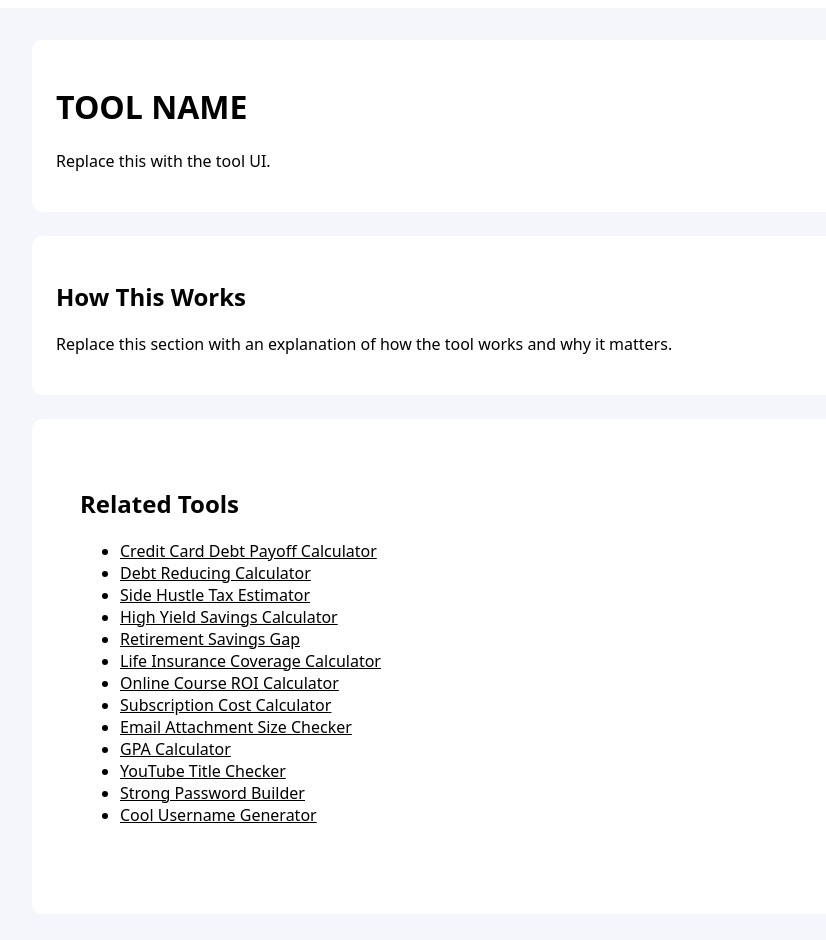
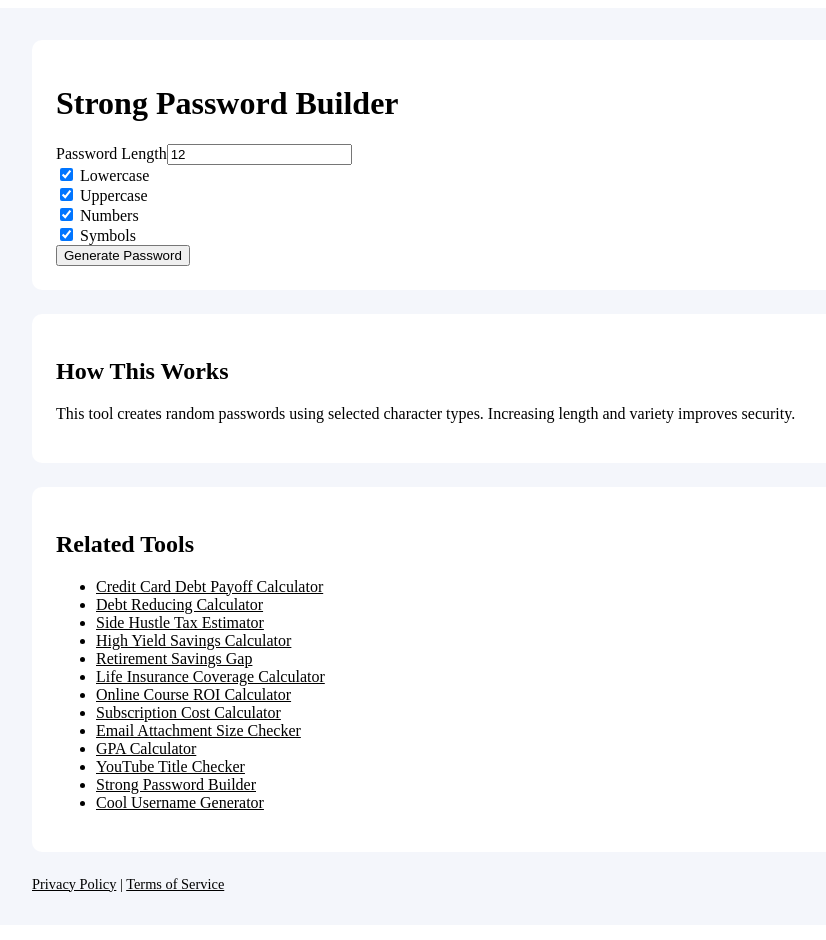
Before and after one commit to onlylivingheartdonor-ops/strongpasswordbuilder, a Next.js app: page / in a window 1280 px wide. Shown: the top 940 px of the page, without its empty margins (158-984 px from the left). Built offline with nearby package versions, Linux system fonts and the light colour scheme.

Commit message:
restore full page with links

```diff
--- a/app/page.js
+++ b/app/page.js
@@ -1,123 +1,86 @@
 "use client"
 
+import { useState } from "react"
+
 export default function Page() {
+  const [length, setLength] = useState(12)
+  const [includeUpper, setIncludeUpper] = useState(true)
+  const [includeLower, setIncludeLower] = useState(true)
+  const [includeNumbers, setIncludeNumbers] = useState(true)
+  const [includeSymbols, setIncludeSymbols] = useState(true)
+  const [password, setPassword] = useState("")
+
+  const generatePassword = () => {
+    let chars = ""
+    if (includeLower) chars += "abcdefghijklmnopqrstuvwxyz"
+    if (includeUpper) chars += "ABCDEFGHIJKLMNOPQRSTUVWXYZ"
+    if (includeNumbers) chars += "0123456789"
+    if (includeSymbols) chars += "!@#$%^&*()_+[]{}<>?"
+
+    if (!chars) {
+      setPassword("Select at least one option")
+      return
+    }
+
+    let result = ""
+    for (let i = 0; i < length; i++) {
+      result += chars[Math.floor(Math.random() * chars.length)]
+    }
+
+    setPassword(result)
+  }
+
   return (
-    <main
-      style={{
-        maxWidth: "900px",
-        margin: "0 auto",
-        padding: "2rem",
-        background: "#f4f6fb",
-        minHeight: "100vh",
-        fontFamily: "system-ui, -apple-system, sans-serif"
-      }}
-    >
-      <div
-        style={{
-          background: "#ffffff",
-          padding: "1.5rem",
-          borderRadius: "10px",
-          marginBottom: "1.5rem"
-        }}
-      >
-        <h1>TOOL NAME</h1>
-        <p>Replace this with the tool UI.</p>
+    <main style={{ maxWidth: "900px", margin: "0 auto", padding: "2rem", background: "#f4f6fb", minHeight: "100vh" }}>
+
+      {/* TOOL */}
+      <div style={{ background: "#fff", padding: "1.5rem", borderRadius: "10px", marginBottom: "1.5rem" }}>
+        <h1>Strong Password Builder</h1>
+
+        <label>Password Length</label>
+        <input type="number" value={length} onChange={(e) => setLength(Number(e.target.value))} />
+
+        <div><input type="checkbox" checked={includeLower} onChange={() => setIncludeLower(!includeLower)} /> Lowercase</div>
+        <div><input type="checkbox" checked={includeUpper} onChange={() => setIncludeUpper(!includeUpper)} /> Uppercase</div>
+        <div><input type="checkbox" checked={includeNumbers} onChange={() => setIncludeNumbers(!includeNumbers)} /> Numbers</div>
+        <div><input type="checkbox" checked={includeSymbols} onChange={() => setIncludeSymbols(!includeSymbols)} /> Symbols</div>
+
+        <button onClick={generatePassword}>Generate Password</button>
+
+        {password && <p><strong>Password:</strong> {password}</p>}
       </div>
 
-      <div
-        style={{
-          background: "#ffffff",
-          padding: "1.5rem",
-          borderRadius: "10px",
-          marginBottom: "1.5rem"
-        }}
-      >
+      {/* HOW IT WORKS */}
+      <div style={{ background: "#fff", padding: "1.5rem", borderRadius: "10px", marginBottom: "1.5rem" }}>
         <h2>How This Works</h2>
-        <p>
-          Replace this section with an explanation of how the tool works and why it matters.
-        </p>
+        <p>This tool creates random passwords using selected character types. Increasing length and variety improves security.</p>
       </div>
 
-      <div
-        style={{
-          background: "#ffffff",
-          padding: "1.5rem",
-          borderRadius: "10px",
-          marginBottom: "1.5rem"
-        }}
-      >
-        <div
-  style={{
-    background: "#ffffff",
-    padding: "1.5rem",
-    borderRadius: "10px",
-    marginBottom: "1.5rem"
-  }}
->
-  <h2>Related Tools</h2>
-  <ul>
-    <li onClick={() => window.location.href = "https://creditcarddebtpayoffcalculator.com"} style={{ cursor: "pointer", textDecoration: "underline" }}>
-      Credit Card Debt Payoff Calculator
-    </li>
-    <li onClick={() => window.location.href = "https://debtreducingcalculator.com"} style={{ cursor: "pointer", textDecoration: "underline" }}>
-      Debt Reducing Calculator
-    </li>
-    <li onClick={() => window.location.href = "https://sidehustletaxestimator.com"} style={{ cursor: "pointer", textDecoration: "underline" }}>
-      Side Hustle Tax Estimator
-    </li>
-    <li onClick={() => window.location.href = "https://highyieldsavingscalculator.com"} style={{ cursor: "pointer", textDecoration: "underline" }}>
-      High Yield Savings Calculator
-    </li>
-    <li onClick={() => window.location.href = "https://retirementsavingsgap.com"} style={{ cursor: "pointer", textDecoration: "underline" }}>
-      Retirement Savings Gap
-    </li>
-    <li onClick={() => window.location.href = "https://lifeinsurancecoveragecalculator.com"} style={{ cursor: "pointer", textDecoration: "underline" }}>
-      Life Insurance Coverage Calculator
-    </li>
-    <li onClick={() => window.location.href = "https://onlinecourseroi.com"} style={{ cursor: "pointer", textDecoration: "underline" }}>
-      Online Course ROI Calculator
-    </li>
-    <li onClick={() => window.location.href = "https://mysubscriptioncost.com"} style={{ cursor: "pointer", textDecoration: "underline" }}>
-      Subscription Cost Calculator
-    </li>
-    <li onClick={() => window.location.href = "https://emailattachmentsize.com"} style={{ cursor: "pointer", textDecoration: "underline" }}>
-      Email Attachment Size Checker
-    </li>
-    <li onClick={() => window.location.href = "https://gpacalculator.site"} style={{ cursor: "pointer", textDecoration: "underline" }}>
-      GPA Calculator
-    </li>
-    <li onClick={() => window.location.href = "https://youtubetitlechecker.com"} style={{ cursor: "pointer", textDecoration: "underline" }}>
-      YouTube Title Checker
-    </li>
-    <li onClick={() => window.location.href = "https://strongpasswordbuilder.com"} style={{ cursor: "pointer", textDecoration: "underline" }}>
-      Strong Password Builder
-    </li>
-    <li onClick={() => window.location.href = "https://coolusernamegenerator.com"} style={{ cursor: "pointer", textDecoration: "underline" }}>
-      Cool Username Generator
-    </li>
-  </ul>
-</div>
-      </div>
-
-      <div style={{ fontSize: "0.9rem", color: "#555", marginBottom: "1rem" }}>
-        This tool provides estimates for informational purposes only.
+      {/* RELATED TOOLS */}
+      <div style={{ background: "#fff", padding: "1.5rem", borderRadius: "10px", marginBottom: "1.5rem" }}>
+        <h2>Related Tools</h2>
+        <ul>
+          <li onClick={() => window.location.href = "https://creditcarddebtpayoffcalculator.com"} style={{ cursor: "pointer", textDecoration: "underline" }}>Credit Card Debt Payoff Calculator</li>
+          <li onClick={() => window.location.href = "https://debtreducingcalculator.com"} style={{ cursor: "pointer", textDecoration: "underline" }}>Debt Reducing Calculator</li>
+          <li onClick={() => window.location.href = "https://sidehustletaxestimator.com"} style={{ cursor: "pointer", textDecoration: "underline" }}>Side Hustle Tax Estimator</li>
+          <li onClick={() => window.location.href = "https://highyieldsavingscalculator.com"} style={{ cursor: "pointer", textDecoration: "underline" }}>High Yield Savings Calculator</li>
+          <li onClick={() => window.location.href = "https://retirementsavingsgap.com"} style={{ cursor: "pointer", textDecoration: "underline" }}>Retirement Savings Gap</li>
+          <li onClick={() => window.location.href = "https://lifeinsurancecoveragecalculator.com"} style={{ cursor: "pointer", textDecoration: "underline" }}>Life Insurance Coverage Calculator</li>
+          <li onClick={() => window.location.href = "https://onlinecourseroi.com"} style={{ cursor: "pointer", textDecoration: "underline" }}>Online Course ROI Calculator</li>
+          <li onClick={() => window.location.href = "https://mysubscriptioncost.com"} style={{ cursor: "pointer", textDecoration: "underline" }}>Subscription Cost Calculator</li>
+          <li onClick={() => window.location.href = "https://emailattachmentsize.com"} style={{ cursor: "pointer", textDecoration: "underline" }}>Email Attachment Size Checker</li>
+          <li onClick={() => window.location.href = "https://gpacalculator.site"} style={{ cursor: "pointer", textDecoration: "underline" }}>GPA Calculator</li>
+          <li onClick={() => window.location.href = "https://youtubetitlechecker.com"} style={{ cursor: "pointer", textDecoration: "underline" }}>YouTube Title Checker</li>
+          <li onClick={() => window.location.href = "https://strongpasswordbuilder.com"} style={{ cursor: "pointer", textDecoration: "underline" }}>Strong Password Builder</li>
+          <li onClick={() => window.location.href = "https://coolusernamegenerator.com"} style={{ cursor: "pointer", textDecoration: "underline" }}>Cool Username Generator</li>
+        </ul>
       </div>
 
       <div style={{ fontSize: "0.9rem" }}>
-        <span
-          style={{ cursor: "pointer", textDecoration: "underline" }}
-          onClick={() => window.location.href = "/privacy"}
-        >
-          Privacy Policy
-        </span>
-        {" | "}
-        <span
-          style={{ cursor: "pointer", textDecoration: "underline" }}
-          onClick={() => window.location.href = "/terms"}
-        >
-          Terms of Service
-        </span>
+        <span onClick={() => window.location.href = "/privacy"} style={{ cursor: "pointer", textDecoration: "underline" }}>Privacy Policy</span> |{" "}
+        <span onClick={() => window.location.href = "/terms"} style={{ cursor: "pointer", textDecoration: "underline" }}>Terms of Service</span>
       </div>
+
     </main>
   )
 }
```
